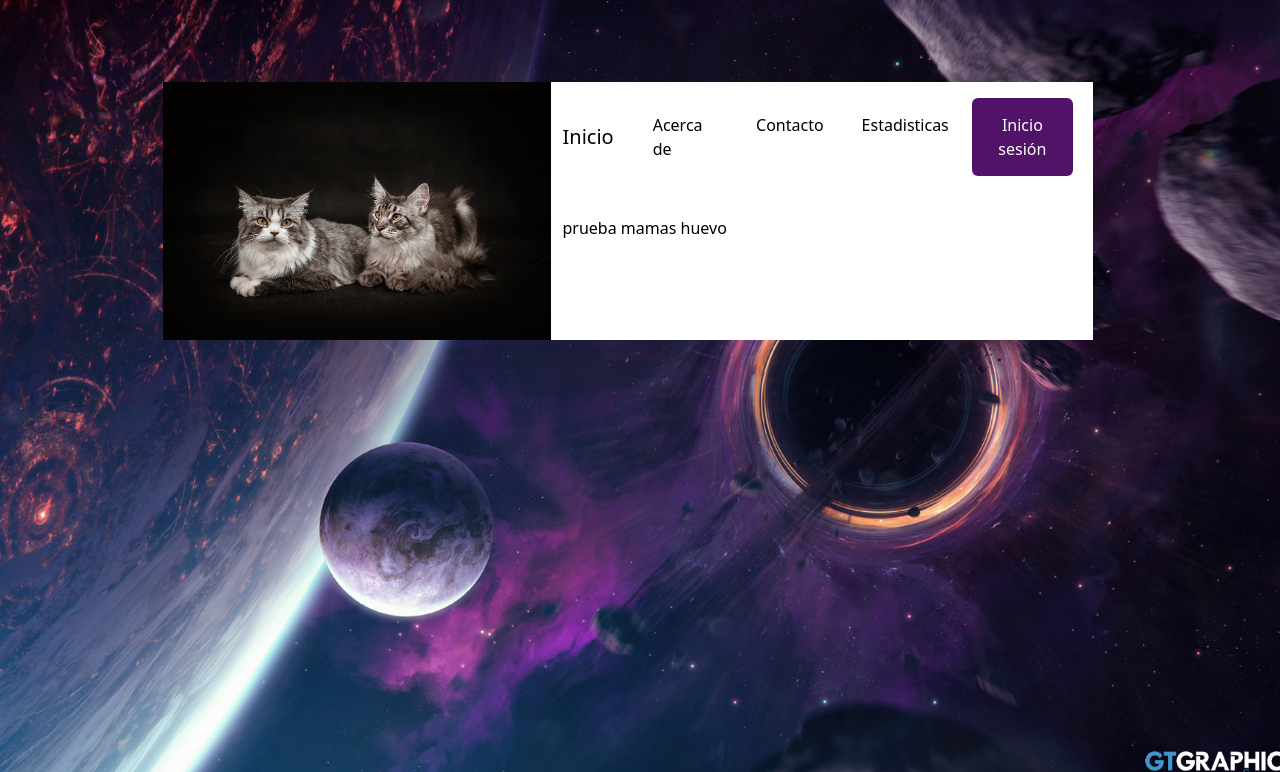
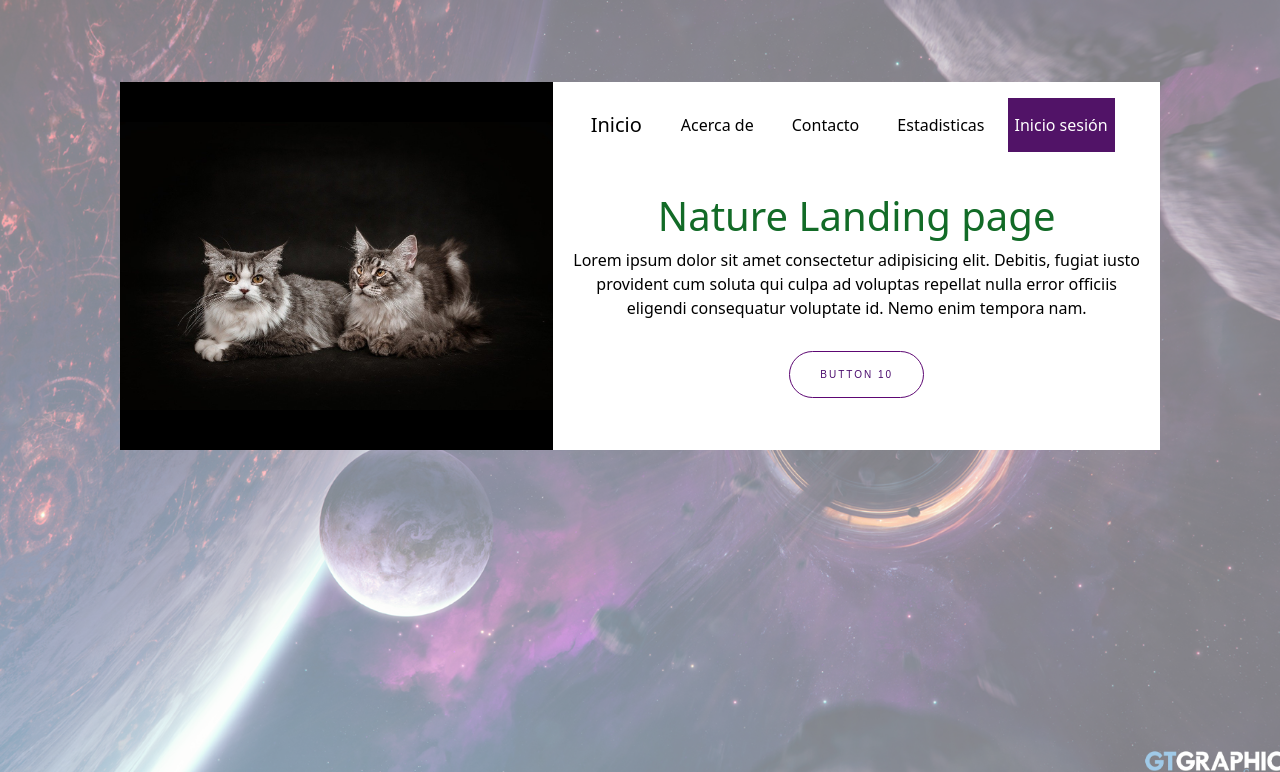
Before and after one commit to karliwii12/RESEARCH-PLATFORM2, a PHP site: page / in a window 1280 px wide, after a click on "Inicio". Shown: the top 772 px of the page. Run offline with PHP 8.4, Linux system fonts and the light colour scheme.

Commit message:
boton efectos

```diff
--- a/Index.php
+++ b/Index.php
@@ -13,24 +13,24 @@
 
 <body>
     <div class="content">
-        <div class="container " style=" padding: 5%; width: 85%; margin: auto; ">
-            <div class="row " style="max-width: 100%; padding:0%; max-height: 100%;">
-                <div class="col-md-5 d-flex justify-content-center align-items-center" style="padding:0; background: #000000; ">
+        <div class="container " style=" padding: 5%; width: 100%; margin: auto; height: 100%; ">
+            <div class="row " style="max-width: 160%; padding:0%; max-height: 160%; height:23em">
+                <div class="col-md-5 d-flex justify-content-center align-items-center" style="padding:0; background: #000000;">
                     <img src="img/FondoPrueba.jpg" alt="" style="width: 100%; max-height: 150%">
                     <div class="cont">
                         <!-- <img src="" alt="LOGO" width="60%" style="border-radius: 50%;"> -->
                     </div>
                 </div>
-                <div class="col-md-7" style="background: #FFFFFF; padding:0;">
+                <div class="col-md-7" style="background: #FFFFFF; padding:0;  ">
                     <header class="d-flex justify-content-center align-items-center">
                         <nav class="navbar navbar-expand-lg">
-                        <div class="container-fluid">
-                                <a class="navbar-brand"  href="#"  data-bs-toggle="collapse" data-bs-target="#collapse_Inicio " aria-expanded="false" aria-controls="collapse_Inicio">Inicio</a>
-                                <button class="navbar-toggler"  type="button" data-bs-toggle="collapse" data-bs-target="#navbarNav" aria-controls="navbarNav" aria-expanded="false" aria-label="Toggle navigation">
+                            <div class="container-fluid">
+                                <a class="navbar-brand" href="#" data-bs-toggle="collapse" data-bs-target="#collapse_Inicio " aria-expanded="false" aria-controls="collapse_Inicio">Inicio</a>
+                                <button class="navbar-toggler" type="button" data-bs-toggle="collapse" data-bs-target="#navbarNav" aria-controls="navbarNav" aria-expanded="false" aria-label="Toggle navigation">
                                     <span class="navbar-toggler-icon"></span>
                                 </button>
                                 <div class="collapse navbar-collapse" id="navbarNav" style="padding: 8px; ">
-                                    <ul class="navbar-nav" >
+                                    <ul class="navbar-nav">
                                         <li style=" padding: 7px;border-radius: 7px;" class="nav-item" data-bs-toggle="collapse" data-bs-target="#collapse_Acerca_de">
                                             <a style="color: #000000;" class="nav-link" href="#" data-bs-toggle="collapse" data-bs-target="#collapse_Acerca_de " aria-expanded="false" aria-controls="collapse_Acerca_de">Acerca de </a>
                                         </li> &ensp;
@@ -40,7 +40,7 @@
                                         <li style=" padding: 7px; border-radius: 7px;" class="nav-item" data-bs-toggle="collapse" data-bs-target="#collapse_Estadistica">
                                             <a style="color:#000000" class="nav-link disabled " href="#" data-bs-toggle="collapse" data-bs-target="#collapse_Estadistica">Estadisticas</a>
                                         </li> &ensp;
-                                        <button style=" padding: 7px; background:#511367; color:#FFFFFF; " type="button" class="btn btn" data-bs-toggle="collapse" data-bs-target="#collapse_InicioSesion">Inicio sesión</button>
+                                        <button style=" padding: 7px; background:#511367; color:#FFFFFF; " type="button" class="btnfos5" data-bs-toggle="collapse" data-bs-target="#collapse_InicioSesion">Inicio sesión</button>
                                     </ul>
                                 </div>
                             </div>
@@ -49,10 +49,10 @@
                     <main>
                         <div class="accordion" id="accordionExample">
                             <div class="container mt-4 justify-content-center">
-                                <div id="collapse_InicioSesion" class="collapse" data-bs-parent="#accordionExample" >
-                                    <div class=" container" style="width: 80%;" >
-                                        <form action="php/Iniciar_Sesion.php" method="post" >
-                                            <div class="mb-4 mt-4" >
+                                <div id="collapse_InicioSesion" class="collapse" data-bs-parent="#accordionExample">
+                                    <div class=" container" style="width: 80%;">
+                                        <form action="php/Iniciar_Sesion.php" method="post">
+                                            <div class="mb-4 mt-4">
                                                 <label for="email" class="form-label">Email:</label>
                                                 <input name="EnviarEmail" required type="email" class="form-control" id="email" placeholder="Enter email" name="email">
                                             </div>
@@ -63,7 +63,7 @@
                                             </div>
                                             <div class="form-check mb-3">
                                                 <label class="form-check-label">
-                                                    <input class="form-check-input"  type="checkbox" onclick=" visibility() " name="remember"> Ver Contraseña
+                                                    <input class="form-check-input" type="checkbox" onclick=" visibility() " name="remember"> Ver Contraseña
 
                                                 </label>
                                             </div>
@@ -74,7 +74,17 @@
                             </div>
                             <div class="container mt-3">
                                 <div id="collapse_Inicio" class="collapse" data-bs-parent="#accordionExample">
-                                    prueba mamas huevo
+                                    <div class="contenerdorInicio" >
+
+                                        <h1 class="tituloInicio">Nature Landing page</h1>
+                                        <p class="contextoInicio">Lorem ipsum dolor sit amet consectetur adipisicing elit. Debitis, fugiat iusto provident cum soluta qui culpa ad voluptas repellat nulla error officiis eligendi consequatur voluptate id. Nemo enim tempora nam.</p>
+                                        <section class="portfolio-experiment" >
+                                                <a href="#0" class="btn10" >
+                                                    <span>button 10</span>
+                                                    <div class="transition"></div>
+                                                </a>
+                                        </section>
+                                    </div>
                                 </div>
                             </div>
                             <div class="container mt-3">
--- a/css/style.css
+++ b/css/style.css
@@ -1,7 +1,8 @@
 body{
     margin: 0;
     padding: 0;
-    font-family: Arial, sans-serif;
+    font-family: sans-serif;
+
     /* position: relative; */
 }
 
@@ -16,7 +17,7 @@ body::before{
     /* URL de tu imagen de fondo */
     background-size: cover;
     background-position: center;
-    opacity: 50;
+    opacity: 50%;
     /* Ajusta la opacidad aquí */
     z-index: -1;
     /* Asegura que el pseudo-elemento esté detrás del contenido */
@@ -38,6 +39,51 @@ body::before{
     top: 22%;
 }
 
+/* HEADER */
+
+.btnfos5 {
+    border: 0 solid;
+    box-shadow: inset 0 0 20px rgba(255, 255, 255, 0);
+    outline: 1px solid;
+    outline-color: rgba(255, 255, 255, 0);
+    outline-offset: 0px;
+    text-shadow: none;
+    -webkit-transition: all 1250ms cubic-bezier(0.19, 1, 0.22, 1);
+            transition: all 1250ms cubic-bezier(0.19, 1, 0.22, 1);
+    outline-color: rgba(255, 255, 255, 0.5);
+    outline-offset: 0px;
+  }
+
+.btnfos5:hover {
+    border: 1px solid;
+    box-shadow: inset 0 0 20px rgba(255, 255, 255, 0.5), 0 0 20px rgba(255, 255, 255, 0.2);
+    outline-offset: 15px;
+    outline-color: rgba(255, 255, 255, 0);
+    text-shadow: 1px 1px 2px #427388;
+  }
+
+
+/* -----------------------------------------------------
+/* SOLO INICIO */
+/* ------------------------------------------------------ */
+
+/* contenedor de inicio */
+.contenedorInicio{
+    width: 100%;
+    text-align: center;
+    color: #126b27;
+    background-color: #511367;
+}
+.tituloInicio{
+    text-align: center;
+    color: #126b27;
+}
+
+.contextoInicio{
+    color: #000000;
+    text-align: center;
+}
+
 .form-check-label .form-check-input:checked{
   background-color: #126b27; /* color verde */
   border-color: #28a745;
@@ -46,3 +92,103 @@ body::before{
   background-color: #511367; /* color morado*/
   border-color: #dc3545;
 }
+
+/* boton para el inicio  */
+
+.btn10{
+    padding: 15px 30px;
+    margin:10px 4px;
+    color: #fff;
+    font-family: sans-serif;
+    text-transform: uppercase;
+    text-align: center;
+    position: absolute;
+    text-decoration: none;
+    display:inline-block;
+}
+.portfolio-experiment {
+    display: flex;
+    justify-content: center;
+    align-items: center;
+    width: 100%;
+    height: 100%;
+}
+
+  /* Btn 10  */
+.btn10{
+    top: 5px;
+    font-family: "proxima-nova", sans-serif;
+    font-weight: 200;
+    font-size: 10px;
+    text-transform: uppercase!important;
+    letter-spacing: 2px;
+    color: #4b0d6e;
+    cursor: hand;
+    text-align: center;
+    text-transform: capitalize;
+    border: 1px solid #5d0773;
+    border-radius:50px;
+    position: relative;
+    overflow: hidden!important;
+    -webkit-transition: all .3s ease-in-out;
+    -moz-transition: all .3s ease-in-out;
+    -o-transition: all .3s ease-in-out;
+    transition: all .3s ease-in-out;
+    background: transparent!important;
+    z-index:20;
+}
+
+
+.btn10:hover{
+    border: 1px solid #640387;
+    color: #ffffff!important;
+}
+.btn10::before {
+    content: '';
+    width: 0%;
+    height: 100%;
+    display: block;
+    background: #056430;
+    position: absolute;
+    -ms-transform: skewX(-20deg);
+    -webkit-transform: skewX(-20deg);
+    transform: skewX(-20deg);
+    left: -10%;
+    opacity: 1;
+    top: 0;
+    z-index: -12;
+    -moz-transition: all .7s cubic-bezier(0.77, 0, 0.175, 1);
+  -o-transition: all .7s cubic-bezier(0.77, 0, 0.175, 1);
+  -webkit-transition: all .7s cubic-bezier(0.77, 0, 0.175, 1);
+  transition: all .7s cubic-bezier(0.77, 0, 0.175, 1);
+     box-shadow:2px 0px 12px rgba(0,0,0,.6);
+  }
+
+.btn10::after {
+    content: '';
+    width: 0%;
+    height: 100%;
+    display: block;
+    background: #520364;
+    position: absolute;
+  -ms-transform: skewX(-20deg);
+    -webkit-transform: skewX(-20deg);
+    transform: skewX(-20deg);
+    left: -10%;
+    opacity: 0;
+    top: 0;
+    z-index: -10;
+    -webkit-transition: all .94s cubic-bezier(.2,.95,.57,.99);
+    -moz-transition: all .4s cubic-bezier(.2,.95,.57,.99);
+    -o-transition: all .4s cubic-bezier(.2,.95,.57,.99);
+    transition: all .4s cubic-bezier(.2,.95,.57,.99);
+    box-shadow: 2px 0px 14px rgba(0,0,0,.6);
+}
+.btn10:hover::before, .btn1O:hover::before{
+  opacity:1;
+  width: 116%;
+}
+.btn10:hover::after, .btn1O:hover::after{
+  opacity:1;
+  width: 120%;
+}
```
Also changed, not shown: img/FondoPrueba2.jpg (added).
